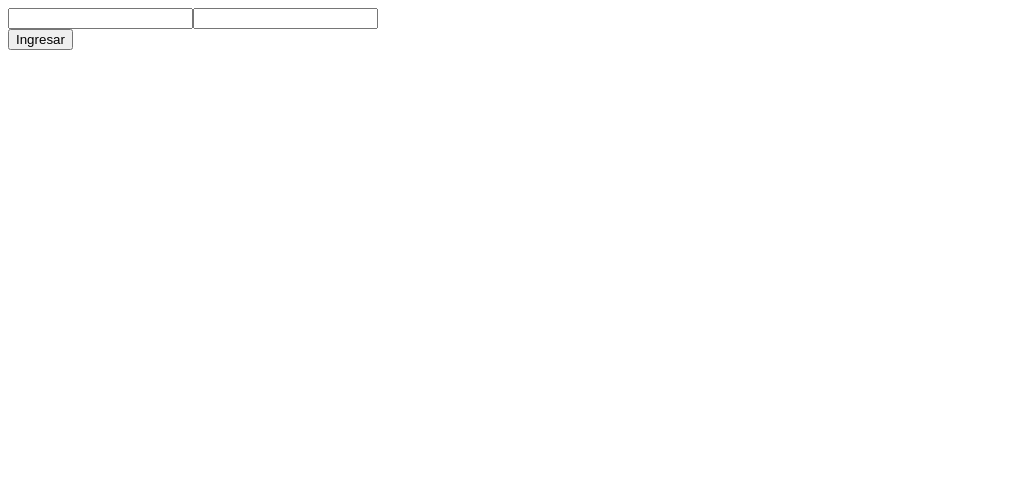
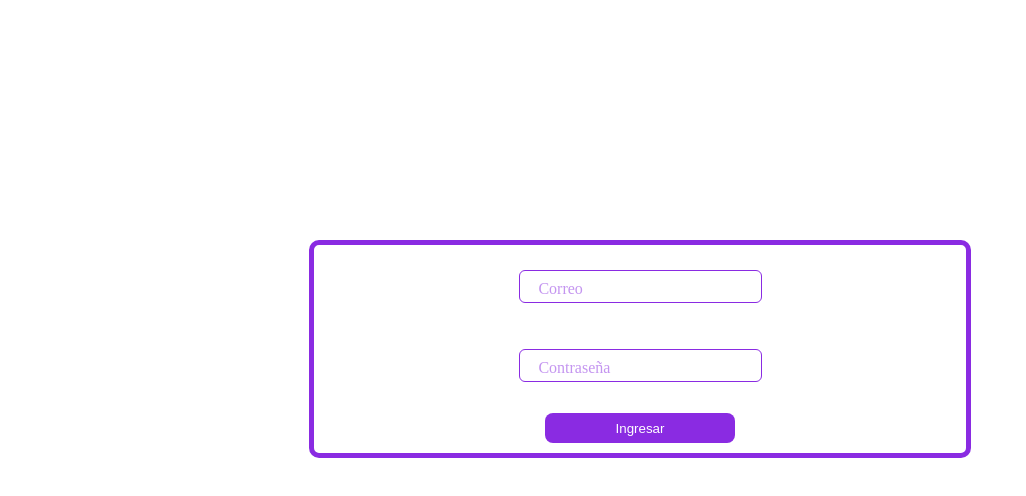
Before and after one commit to AlejoFiesco/front-bases, an Angular app: page /login in a window 1280 px wide. Shown: the top 496 px of the page, without its empty margins (0-1026 px from the left). Built offline with nearby package versions, Linux system fonts and the light colour scheme.

Commit message:
login listo

```diff
--- a/src/app/app-routing.module.ts
+++ b/src/app/app-routing.module.ts
@@ -1,10 +1,10 @@
 import { NgModule } from '@angular/core';
 import { RouterModule, Routes } from '@angular/router';
 import { LoginComponent } from './login/login.component';
-import { AppComponent } from './app.component';
+import { PrincipalComponent } from './principal/principal.component';
 
 const routes: Routes = [
-  {path: '', component: AppComponent},
+  {path: '', component: PrincipalComponent},
   {path: 'login', component: LoginComponent}
 ];
 
--- a/src/app/login/login.component.css
+++ b/src/app/login/login.component.css
@@ -0,0 +1,69 @@
+.Login{
+    width: 100%;
+    align-items: center;
+
+}
+
+.Formulario-Login{
+    margin: auto;
+    width: 60%;
+    height: 100%;
+}
+
+.Form-Input{
+    margin: auto;
+    display: block;
+    margin-bottom: 1rem;
+    padding: .5rem 2rem;
+    border-radius: 5px;
+    border: 0;
+    outline: 1px solid blueviolet;
+}
+
+.Form-Label{
+    transition: all .5s;
+    position: absolute;
+    top: 25px;
+    left: 5rem;
+    background-color: white;
+    padding: 0 .5rem;
+    color: rgba(137, 43, 226, 0.5);
+}
+
+.Contenido{
+    position: relative;
+    padding: 1rem;
+}
+
+.Form-Input:focus+.Form-Label{
+    transform: translateY(-1.2rem);
+    font-size: 13px;
+    color: blueviolet;
+}
+
+.Form-Input:not(:placeholder-shown)+.Form-Label{
+    transform: translateY(-1.2rem);
+    transition: .5s;
+    font-size: 13px;
+}
+
+.Formulario{
+    width: 50%;
+    margin: 30vh auto;
+    border: 5px solid blueviolet;
+    padding: 10px;
+    border-radius: 10px;
+}
+
+.Boton{
+    display: flex;
+    margin: 0 auto;
+    color: white;
+    background-color: blueviolet;
+    width: 50%;
+    height: 30px;
+    border: none;
+    border-radius: 8px;
+    align-items: center;
+    justify-content: center;
+}
--- a/src/app/login/login.component.html
+++ b/src/app/login/login.component.html
@@ -1,11 +1,15 @@
-<div>
-    <form>
-        <div>
-            <input type="email" name="email">
-            <input type="password" name="password">
-        </div>
-        <div>
-            <button type="submit">Ingresar</button>
+<div class="Login">
+    <form class="Formulario">
+        <div class="Formulario-Login">
+            <div class="Contenido">
+                <input type="email" id="email" class="Form-Input" placeholder=" ">
+                <label for="email" class="Form-Label">Correo</label>
+            </div>
+            <div class="Contenido">
+                <input type="password" id="password" class="Form-Input" placeholder=" ">
+                <label for="password" class="Form-Label">Contraseña</label>
+            </div>
+            <button type="submit" class="Boton">Ingresar</button>
         </div>
     </form>
 </div>
```
